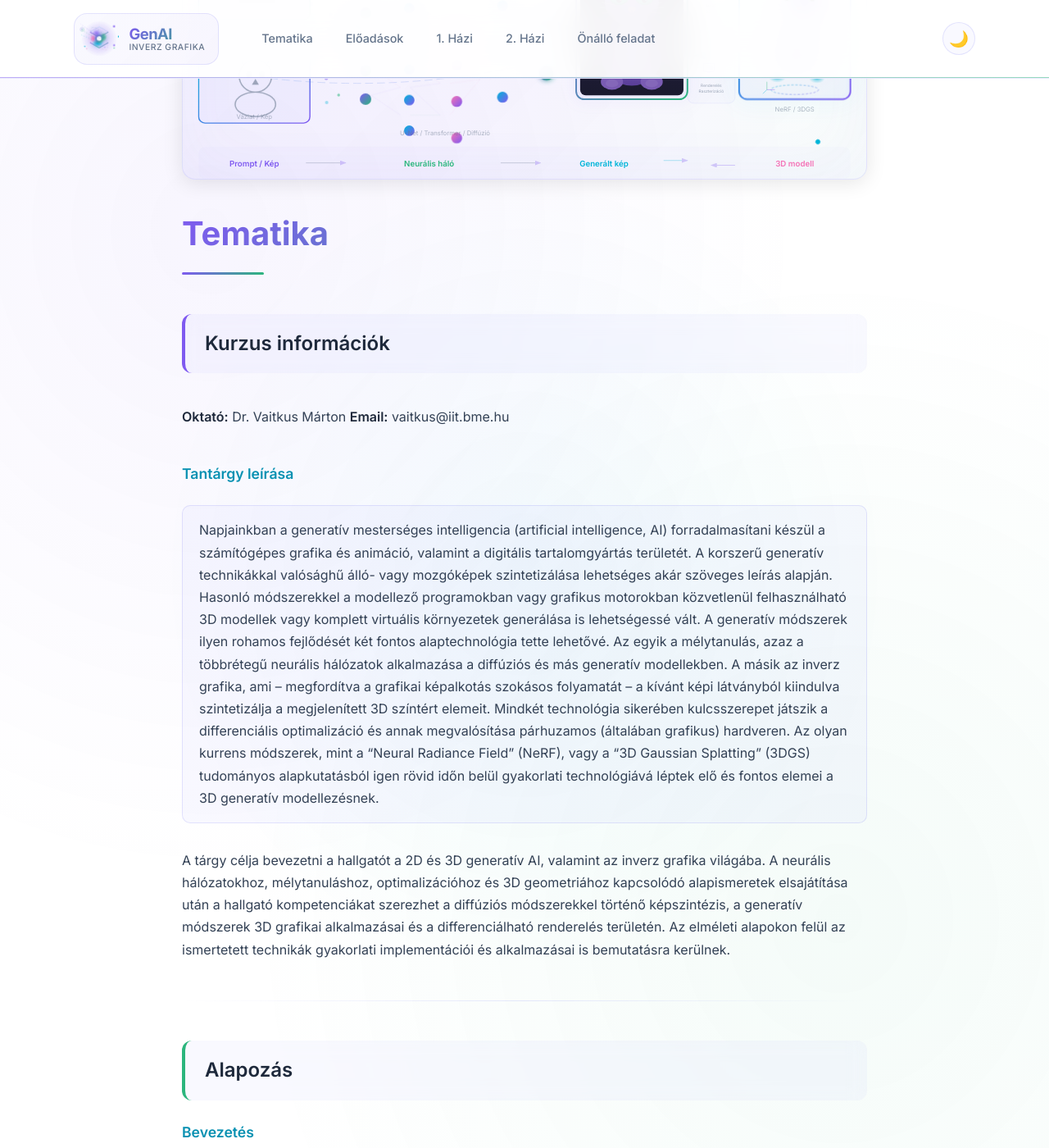
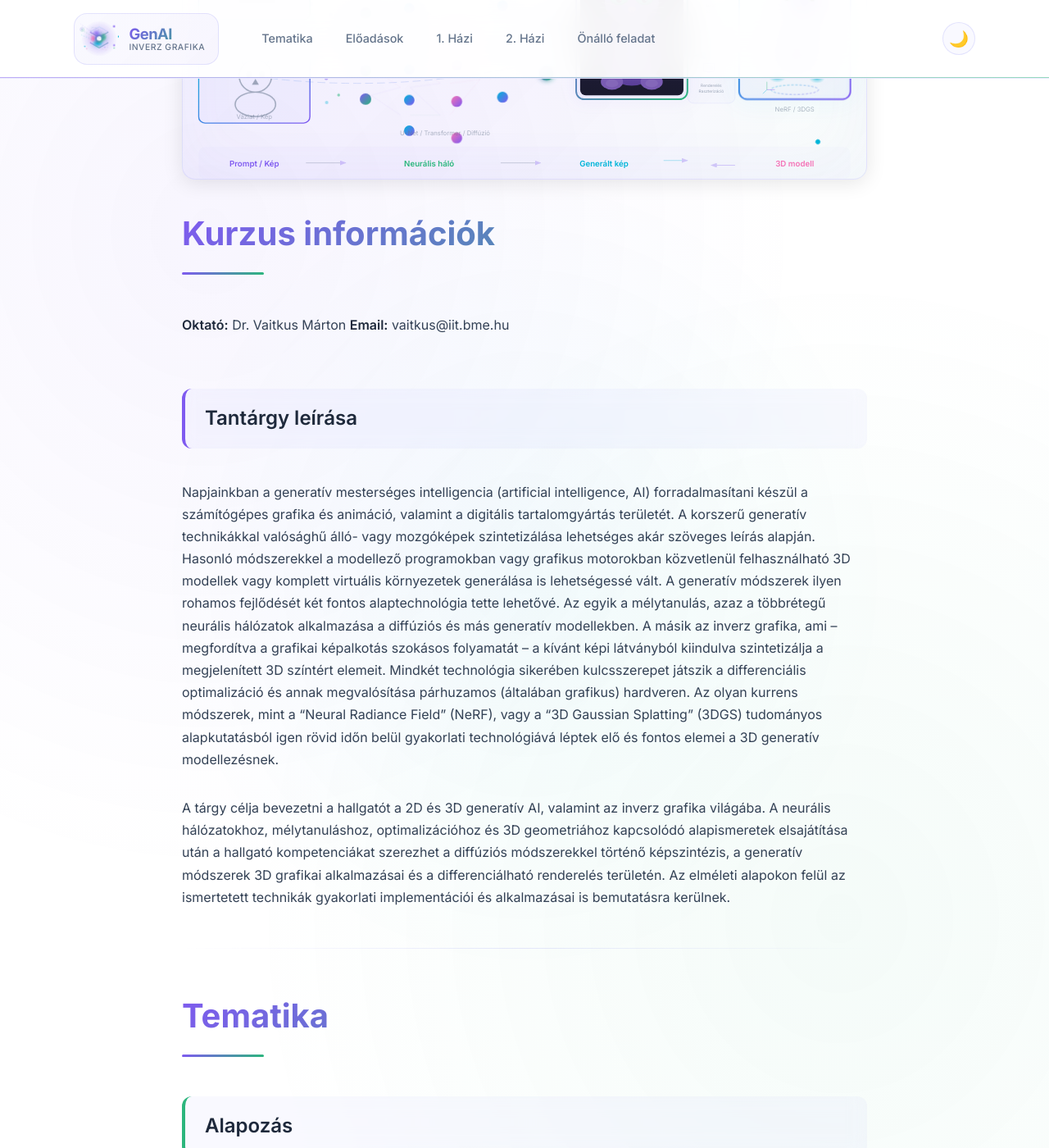
Before and after one commit to VaitkusM/genai-inverse-graphics-bme-vik-iit, a Jekyll site: the page built from index.md, in a window 1280 px wide and 1400 px high, scrolled down 356 px. Shown: the whole window at 82% size. Built offline with Jekyll 4.4.1, drawn with Linux system fonts in a browser that asks for light colours.

Commit message:
Sync from private repository

```diff
--- a/index.md
+++ b/index.md
@@ -5,20 +5,20 @@ title: Tematika
 
 {% include hero-illustration.html %}
 
-# Tematika
-
-## Kurzus információk
+# Kurzus információk
 
 **Oktató:** Dr. Vaitkus Márton
 **Email:** vaitkus@iit.bme.hu
 
-### Tantárgy leírása
+## Tantárgy leírása
 
 Napjainkban a generatív mesterséges intelligencia (artificial intelligence, AI) forradalmasítani készül a számítógépes grafika és animáció, valamint a digitális tartalomgyártás területét. A korszerű generatív technikákkal valósághű álló- vagy mozgóképek szintetizálása lehetséges akár szöveges leírás alapján. Hasonló módszerekkel a modellező programokban vagy grafikus motorokban közvetlenül felhasználható 3D modellek vagy komplett virtuális környezetek generálása is lehetségessé vált. A generatív módszerek ilyen rohamos fejlődését két fontos alaptechnológia tette lehetővé. Az egyik a mélytanulás, azaz a többrétegű neurális hálózatok alkalmazása a diffúziós és más generatív modellekben. A másik az inverz grafika, ami – megfordítva a grafikai képalkotás szokásos folyamatát – a kívánt képi látványból kiindulva szintetizálja a megjelenített 3D színtért elemeit. Mindkét technológia sikerében kulcsszerepet játszik a differenciális optimalizáció és annak megvalósítása párhuzamos (általában grafikus) hardveren. Az olyan kurrens módszerek, mint a "Neural Radiance Field" (NeRF), vagy a "3D Gaussian Splatting" (3DGS) tudományos alapkutatásból igen rövid időn belül gyakorlati technológiává léptek elő és fontos elemei a 3D generatív modellezésnek.
 
 A tárgy célja bevezetni a hallgatót a 2D és 3D generatív AI, valamint az inverz grafika világába. A neurális hálózatokhoz, mélytanuláshoz, optimalizációhoz és 3D geometriához kapcsolódó alapismeretek elsajátítása után a hallgató kompetenciákat szerezhet a diffúziós módszerekkel történő képszintézis, a generatív módszerek 3D grafikai alkalmazásai és a differenciálható renderelés területén. Az elméleti alapokon felül az ismertetett technikák gyakorlati implementációi és alkalmazásai is bemutatásra kerülnek.
 
 ---
+
+# Tematika
 
 ## Alapozás
 
```
